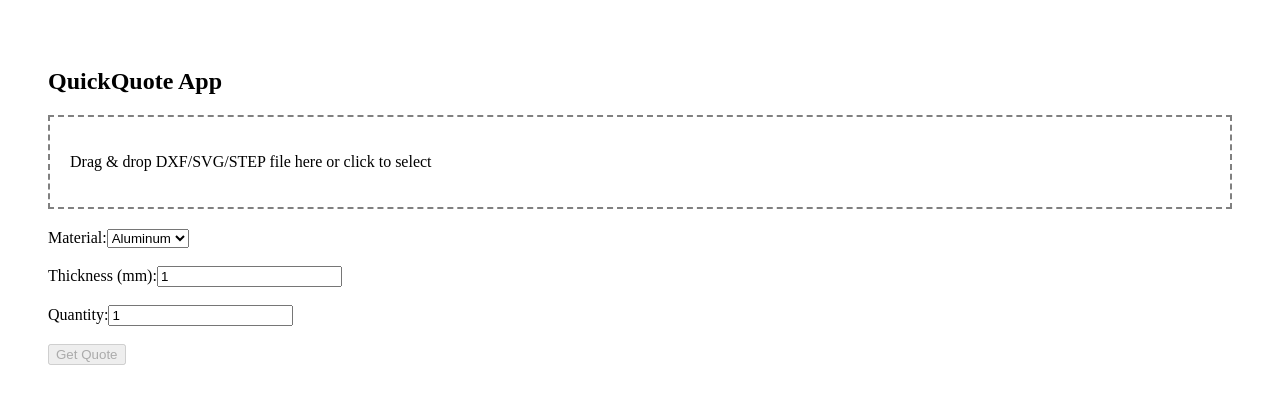
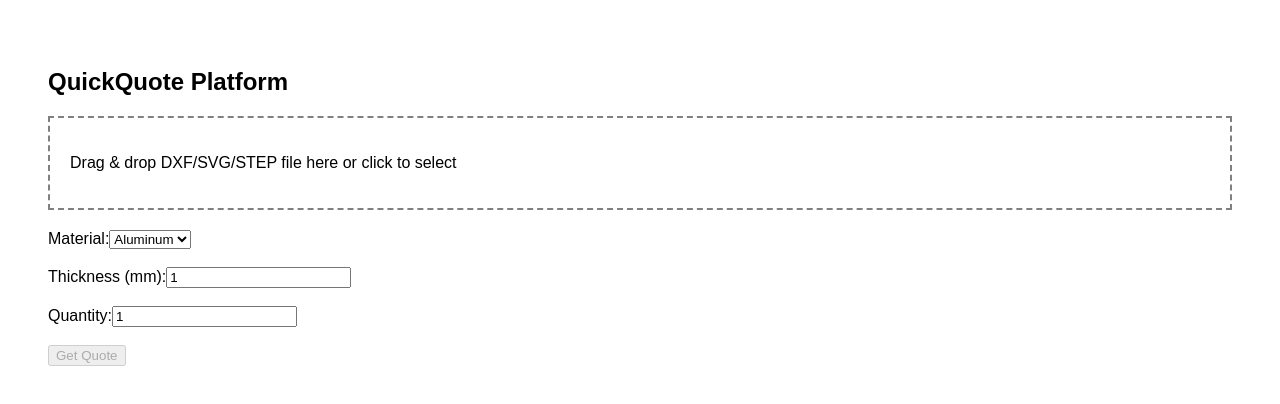
Before and after one commit to gagandeep90/quickquote-app, a React (Create React App) app in the folder frontend/: page / in a window 1280 px wide. Shown: the top 404 px of the page. Built offline with nearby package versions, Linux system fonts and the light colour scheme.

Commit message:
Update App.js

```diff
--- a/frontend/src/App.js
+++ b/frontend/src/App.js
@@ -2,7 +2,8 @@ import React, { useState } from 'react';
 import axios from 'axios';
 import { useDropzone } from 'react-dropzone';
 
-const backendUrl = 'https://quickquote-app-production-3e20.up.railway.app'; // Replace with your Railway URL if different
+// ✅ Replace this with your actual Railway backend URL
+const backendUrl = 'https://quickquote-app-production-712f.up.railway.app';
 
 function App() {
   const [file, setFile] = useState(null);
@@ -10,15 +11,18 @@ function App() {
   const [thickness, setThickness] = useState(1);
   const [quantity, setQuantity] = useState(1);
   const [quote, setQuote] = useState(null);
+  const [loading, setLoading] = useState(false);
 
   const onDrop = (acceptedFiles) => {
     setFile(acceptedFiles[0]);
+    setQuote(null); // reset quote if new file uploaded
   };
 
   const { getRootProps, getInputProps } = useDropzone({ onDrop });
 
   const getQuote = async () => {
     if (!file) return;
+
     const formData = new FormData();
     formData.append('file', file);
     formData.append('material', material);
@@ -26,22 +30,25 @@ function App() {
     formData.append('quantity', quantity);
 
     try {
+      setLoading(true);
       const response = await axios.post(`${backendUrl}/quote`, formData, {
         headers: { 'Content-Type': 'multipart/form-data' }
       });
       setQuote(response.data);
     } catch (err) {
-      console.error(err);
-      alert('Failed to get quote.');
+      console.error('Quote error:', err);
+      alert('Failed to get quote. Check backend logs.');
+    } finally {
+      setLoading(false);
     }
   };
 
   return (
-    <div style={{ padding: 40 }}>
-      <h2>QuickQuote App</h2>
+    <div style={{ padding: 40, fontFamily: 'Arial, sans-serif' }}>
+      <h2>QuickQuote Platform</h2>
 
       {/* File Upload */}
-      <div {...getRootProps()} style={{ border: '2px dashed gray', padding: 20, marginBottom: 20 }}>
+      <div {...getRootProps()} style={{ border: '2px dashed gray', padding: 20, marginBottom: 20, cursor: 'pointer' }}>
         <input {...getInputProps()} />
         {file ? <p>{file.name}</p> : <p>Drag & drop DXF/SVG/STEP file here or click to select</p>}
       </div>
@@ -85,12 +92,14 @@ function App() {
 
       <br /><br />
 
-      <button onClick={getQuote} disabled={!file}>Get Quote</button>
+      <button onClick={getQuote} disabled={!file || loading}>
+        {loading ? 'Calculating...' : 'Get Quote'}
+      </button>
 
       {/* Quote Results */}
       {quote && (
-        <div style={{ marginTop: 30 }}>
-          <h3>Metrics</h3>
+        <div style={{ marginTop: 30, padding: 20, border: '1px solid #ccc', background: '#f9f9f9' }}>
+          <h3>Part Metrics</h3>
           <p>Bounding Box: {quote.metrics.bounding_box[0]} x {quote.metrics.bounding_box[1]} mm</p>
           <p>Cut Length: {quote.metrics.cut_length} mm</p>
           <p>Hole Count: {quote.metrics.hole_count}</p>
```
